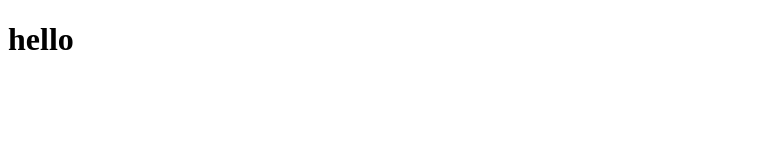
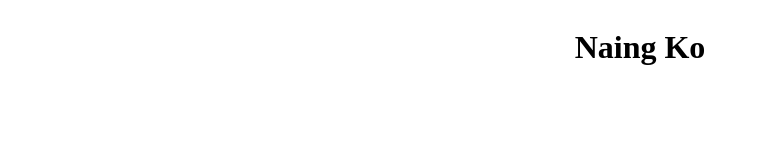
Before and after one commit to naingkoo/naingkoo.github.io, a plain HTML site: page index.html in a window 1280 px wide. Shown: the whole page, without its empty margins (0-758 px from the left). Drawn offline with Linux system fonts and the light colour scheme.

Commit message:
title changed

```diff
--- /dev/null
+++ b/assets/style.css
@@ -0,0 +1,5 @@
+.flexBox{
+    display:flex;
+    align-items: center;
+    justify-content: center;
+}
--- a/index.html
+++ b/index.html
@@ -1,12 +1,18 @@
 <!DOCTYPE html>
 <html lang="en">
+
 <head>
     <meta charset="UTF-8">
     <meta http-equiv="X-UA-Compatible" content="IE=edge">
     <meta name="viewport" content="width=device-width, initial-scale=1.0">
     <title>Naing Ko</title>
+    <link rel="stylesheet" href="assets/style.css">
 </head>
+
 <body>
-        <h1>hello</h1>
+    <div class="flexBox">
+        <h1>Naing Ko</h1>
+    </div>
 </body>
+
 </html>
```
